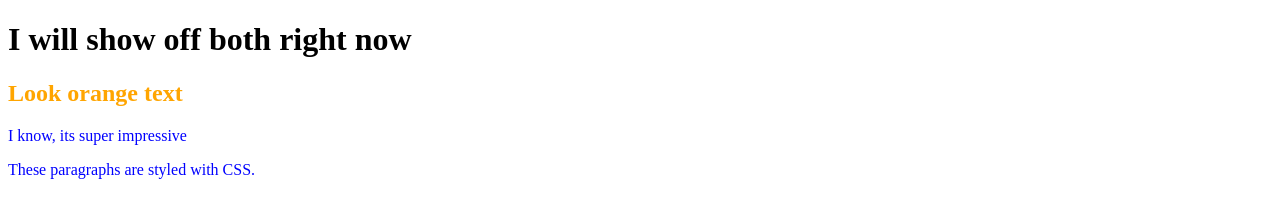
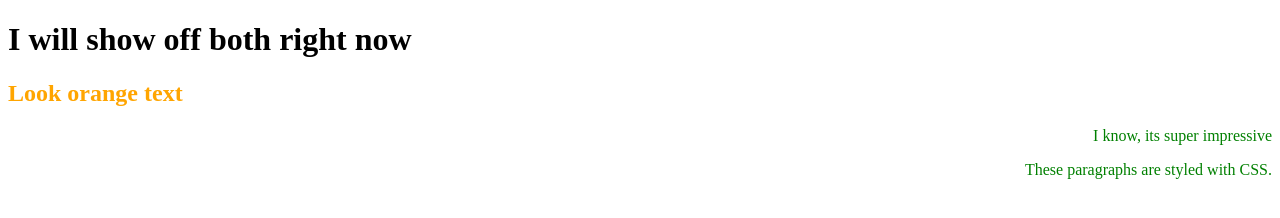
Before and after one commit to TheDapperDemon/HTML-and-CSS-Projects.-main, a plain HTML site: page Basic_HTML_and_CSS/Basic_HTML_3.html in a window 1280 px wide. Drawn offline with Linux system fonts and the light colour scheme.

Commit message:
addded external CSS files & linked them in Basic_HTML_3

```diff
--- /dev/null
+++ b/Basic_HTML_and_CSS/Basic_CSS_1.css
@@ -0,0 +1,4 @@
+p {
+			color: green;
+			text-align: right;
+		}
--- a/Basic_HTML_and_CSS/Basic_HTML_3.html
+++ b/Basic_HTML_and_CSS/Basic_HTML_3.html
@@ -9,12 +9,7 @@
 		<div style="color: orange">
 			<h2>Look orange text</h2>
 		</div>
-		<style>
-		p {
-			color: blue;
-			text-align: middle;
-		}
-		</style>
+		<link rel="stylesheet" type="text/css" href="Basic_CSS_1.css">
 			<p>I know, its super impressive</p>
 			<p>These paragraphs are styled with CSS.</p>
 	</body>
--- /dev/null
+++ b/My_Style.css
@@ -0,0 +1,4 @@
+p {
+			color: green;
+			text-align: right;
+		}
```
Also changed, not shown: Basic_HTML_and_CSS/Basic_CSS_Seperated.html (added, +10 -0 lines), Basic_HTML_and_CSS/Basic_CSS_1.html (renamed from Basic_CSS_1.html).
